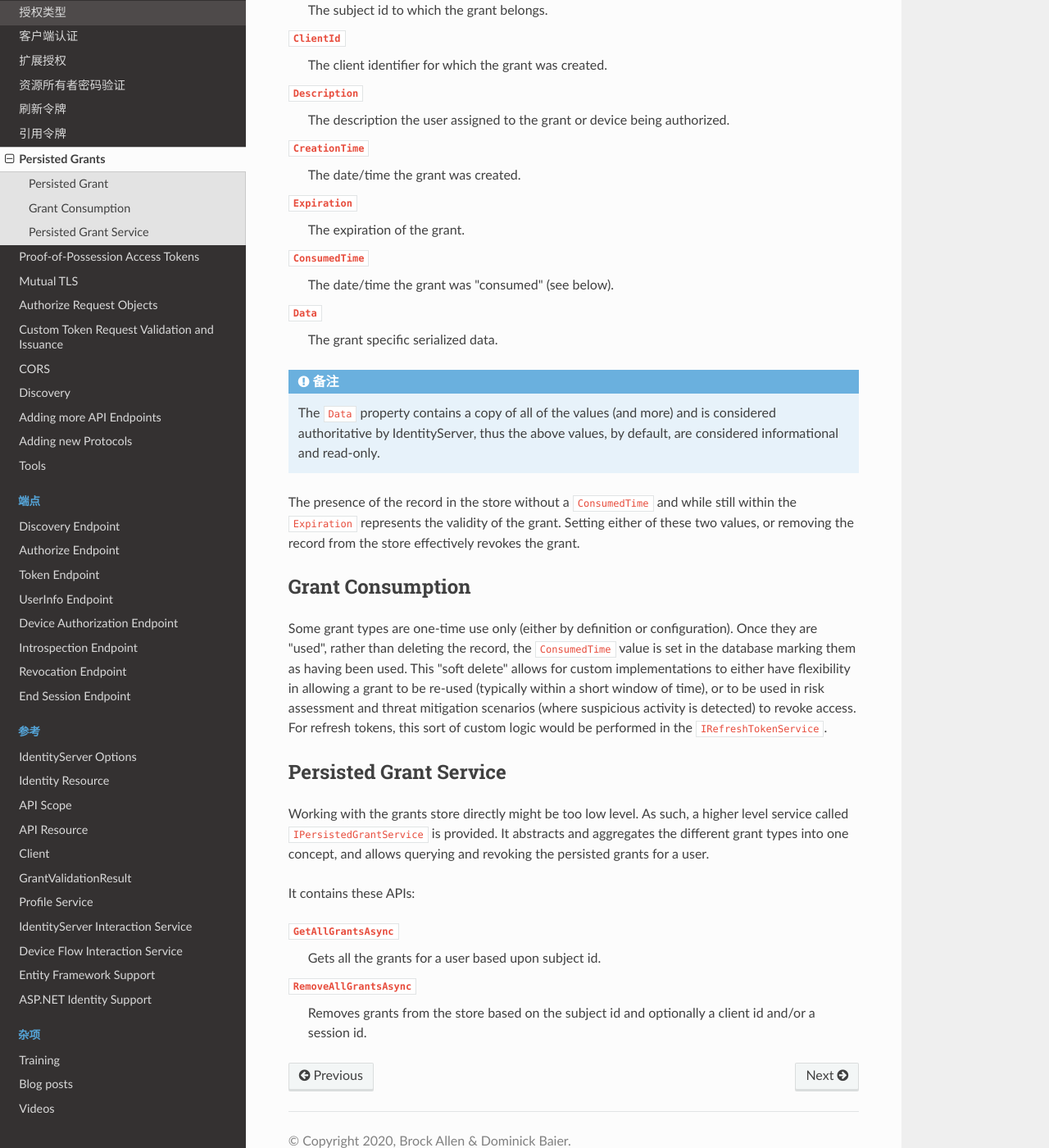
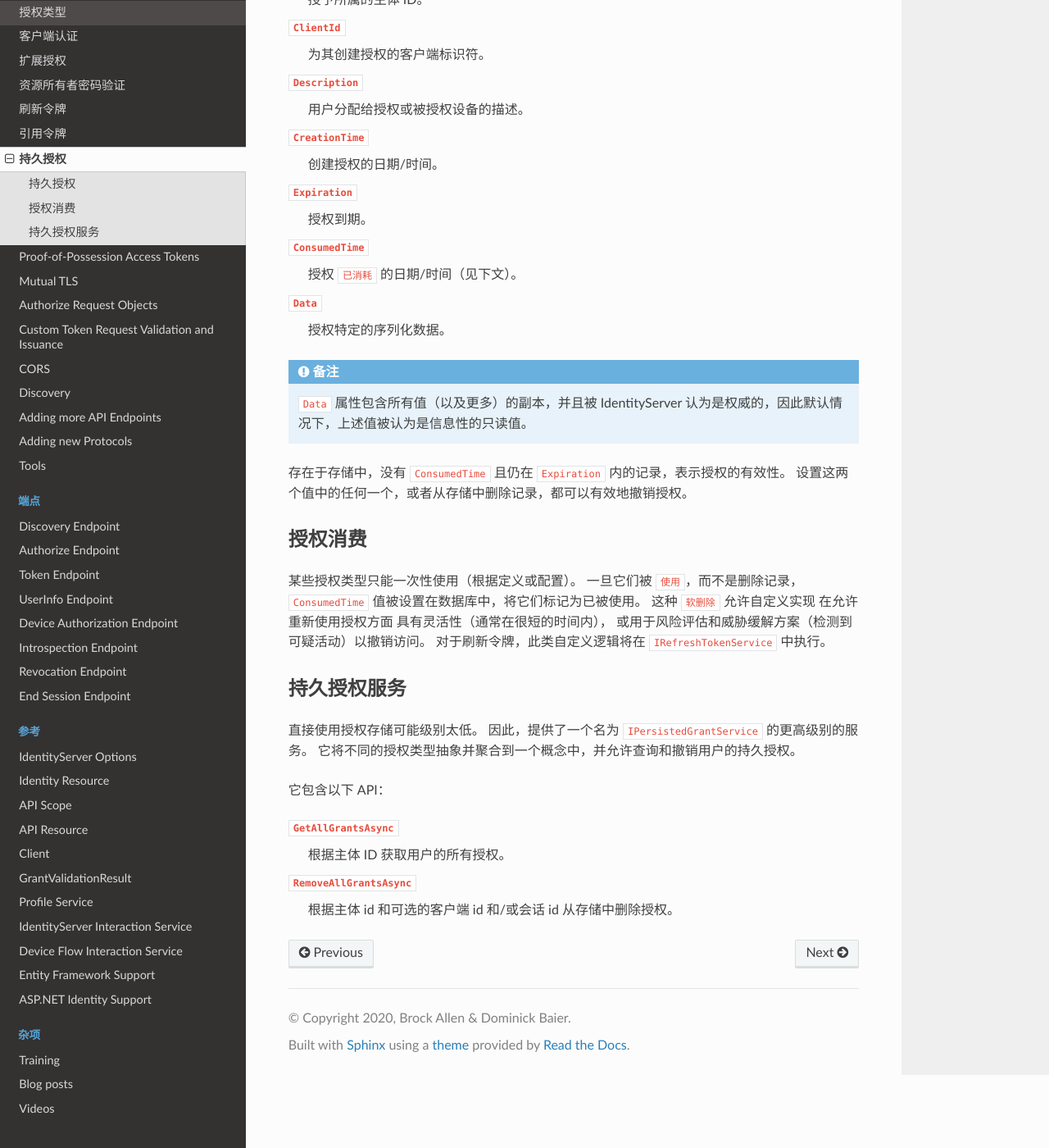
Before and after one commit to devenliu/IdentityServer4Docs, a Sphinx documentation site: the page built from zh-CN/docs/topics/persisted_grants.rst, in a window 1280 px wide and 1400 px high, scrolled down 524 px. Shown: the whole window at 82% size. Built offline with Sphinx 7.4.7 and the Read the Docs theme 2.0.0, drawn with Linux system fonts in a browser that asks for light colours; pages that are not in the unit, such as notebooks, are missing from menus; some of the changed text lies outside the part shown.

Commit message:
翻译持久授权

```diff
--- a/zh-CN/docs/topics/persisted_grants.rst
+++ b/zh-CN/docs/topics/persisted_grants.rst
@@ -1,56 +1,56 @@
 .. _refPersistedGrants:
-Persisted Grants
+持久授权
 ================
-Many grant types require persistence in IdentityServer.
-These include authorization codes, refresh tokens, reference tokens, and remembered user consents.
-Internally in IdentityServer, the default storage for these grants is in a common store called the persisted grants store.
+许多授权类型需要在 IdentityServer 中持久化。
+其中包括授权代码、刷新令牌、参考令牌和记住的用户同意。
+在 IdentityServer 内部，这些授权的默认存储位于称为持久授权存储的公共存储中。
 
-Persisted Grant
+持久授权
 ^^^^^^^^^^^^^^^
-The persisted grant is the data type that maintains the values for a grant.
-It has these properties:
+持久授权是维护授权值的数据类型。
+它具有以下属性：
 
 ``Key``
-    The unique identifier for the persisted grant in the store.
+    存储中持久授权的唯一标识符。
 ``Type``
-    The type of the grant.
+    授权的类型。
 ``SubjectId``
-    The subject id to which the grant belongs.
+    授予所属的主体 ID。
 ``ClientId``
-    The client identifier for which the grant was created.
+    为其创建授权的客户端标识符。
 ``Description``
-    The description the user assigned to the grant or device being authorized.
+    用户分配给授权或被授权设备的描述。
 ``CreationTime``
-    The date/time the grant was created.
+    创建授权的日期/时间。
 ``Expiration``
-    The expiration of the grant.
+    授权到期。
 ``ConsumedTime``
-    The date/time the grant was "consumed" (see below).
+    授权 ``已消耗`` 的日期/时间（见下文）。
 ``Data``
-    The grant specific serialized data.
+    授权特定的序列化数据。
 
-.. note:: The ``Data`` property contains a copy of all of the values (and more) and is considered authoritative by IdentityServer, thus the above values, by default, are considered informational and read-only.
+.. note:: ``Data`` 属性包含所有值（以及更多）的副本，并且被 IdentityServer 认为是权威的，因此默认情况下，上述值被认为是信息性的只读值。
 
-The presence of the record in the store without a ``ConsumedTime`` and while still within the ``Expiration`` represents the validity of the grant.
-Setting either of these two values, or removing the record from the store effectively revokes the grant.
+存在于存储中，没有 ``ConsumedTime`` 且仍在 ``Expiration`` 内的记录，表示授权的有效性。
+设置这两个值中的任何一个，或者从存储中删除记录，都可以有效地撤销授权。
 
-Grant Consumption
+授权消费
 ^^^^^^^^^^^^^^^^^
-Some grant types are one-time use only (either by definition or configuration).
-Once they are "used", rather than deleting the record, the ``ConsumedTime`` value is set in the database marking them as having been used.
-This "soft delete" allows for custom implementations to either have flexibility in allowing a grant to be re-used (typically within a short window of time),
-or to be used in risk assessment and threat mitigation scenarios (where suspicious activity is detected) to revoke access.
-For refresh tokens, this sort of custom logic would be performed in the ``IRefreshTokenService``.
+某些授权类型只能一次性使用（根据定义或配置）。
+一旦它们被 ``使用``，而不是删除记录，``ConsumedTime`` 值被设置在数据库中，将它们标记为已被使用。
+这种 ``软删除`` 允许自定义实现 在允许重新使用授权方面 具有灵活性（通常在很短的时间内），
+或用于风险评估和威胁缓解方案（检测到可疑活动）以撤销访问。
+对于刷新令牌，此类自定义逻辑将在 ``IRefreshTokenService`` 中执行。
 
-Persisted Grant Service
+持久授权服务
 ^^^^^^^^^^^^^^^^^^^^^^^
-Working with the grants store directly might be too low level.
-As such, a higher level service called ``IPersistedGrantService`` is provided.
-It abstracts and aggregates the different grant types into one concept, and allows querying and revoking the persisted grants for a user.
+直接使用授权存储可能级别太低。
+因此，提供了一个名为 ``IPersistedGrantService`` 的更高级别的服务。
+它将不同的授权类型抽象并聚合到一个概念中，并允许查询和撤销用户的持久授权。
 
-It contains these APIs:
+它包含以下 API：
 
 ``GetAllGrantsAsync``
-    Gets all the grants for a user based upon subject id.
+    根据主体 ID 获取用户的所有授权。
 ``RemoveAllGrantsAsync``
-    Removes grants from the store based on the subject id and optionally a client id and/or a session id.
+    根据主体 id 和可选的客户端 id 和/或会话 id 从存储中删除授权。
```
